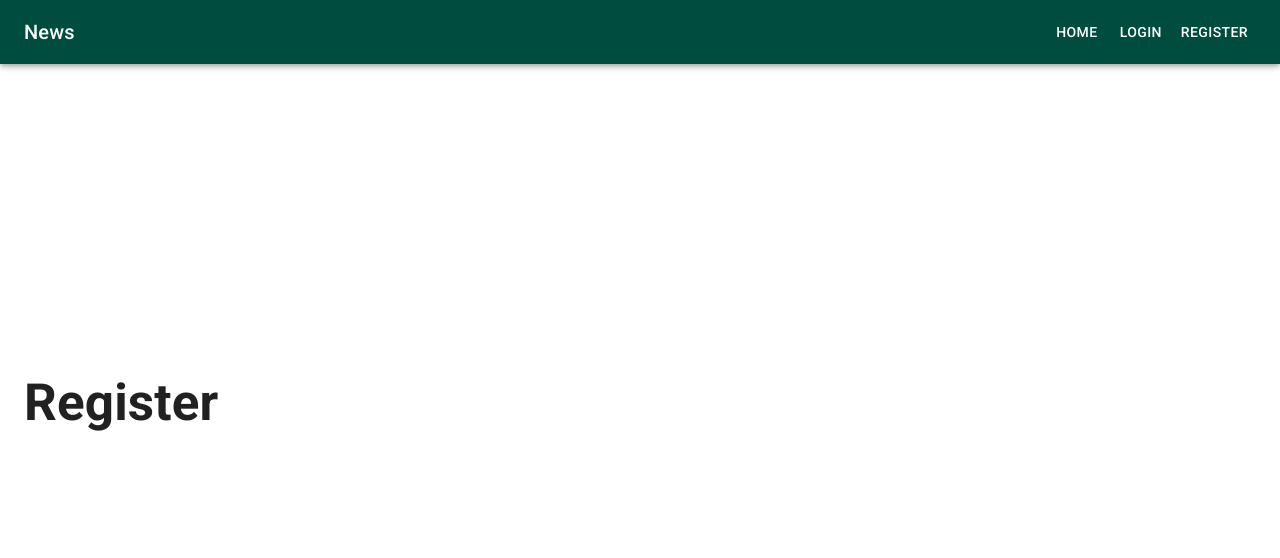
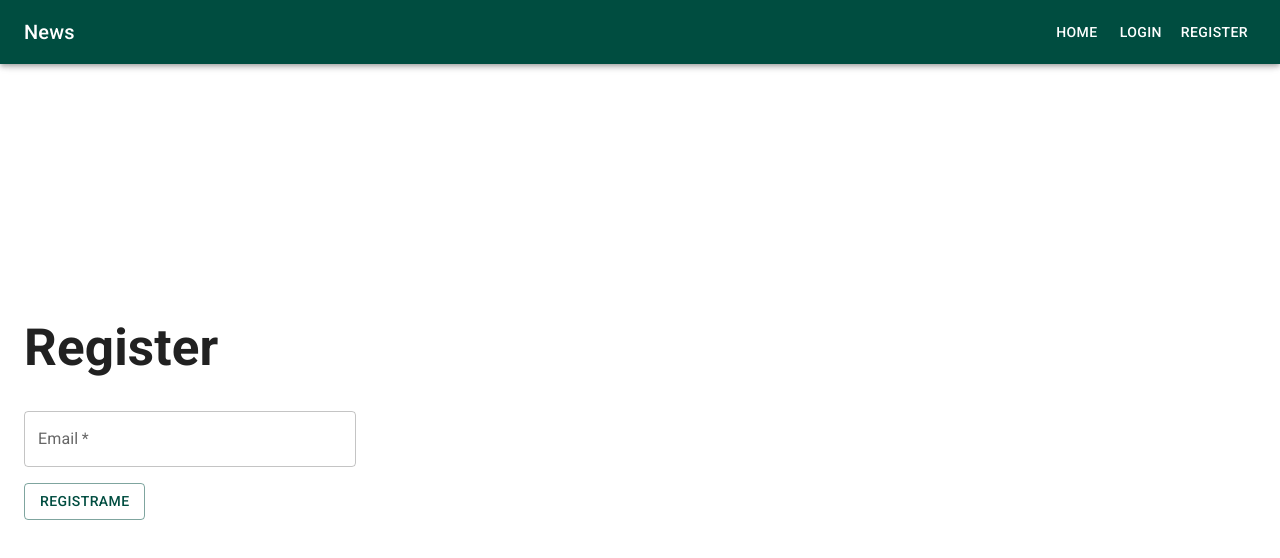
Before and after one commit to Adavidfr/styled, a React (Vite) app: page /register in a window 1280 px wide. Shown: the top 558 px of the page. Built offline with nearby package versions, Linux system fonts and the light colour scheme.

Commit message:
feat: add email form

```diff
--- a/src/pages/Register.jsx
+++ b/src/pages/Register.jsx
@@ -1,7 +1,61 @@
+import { Box, Button, TextField } from "@mui/material";
+import { useState } from "react";
+
 export default function Register() {
+  const [email, setEmail] = useState("");
+  const [error, setError] = useState({
+    error: false,
+    message: "",
+  });
+
+  const validateEmail = (email) => {
+    const regex = /^[A-Z0-9._%+-]+@[A-Z0-9.-]+\.[A-Z]{2,}$/i;
+    return regex.test(email);
+  };
+
+  const handleSubmit = (e) => {
+    e.preventDefault();
+    if (validateEmail(email)) {
+      setError({
+        error: false,
+        message: "",
+      });
+      console.log("Email correcto");
+    } else {
+      setError({
+        error: true,
+        message: "Formato de email incorrecto",
+      });
+    }
+  };
+
   return (
     <>
       <h1>Register</h1>
+      <Box
+        component="form"
+        onSubmit={handleSubmit}
+      >
+        <TextField
+          id="email"
+          label="Email"
+          type="email"
+          variant="outlined"
+          fullWidth
+          required
+          error={error.error}
+          helperText={error.message}
+          value={email}
+          onChange={(e) => setEmail(e.target.value)}
+        />
+        <Button
+          type="submit"
+          variant="outlined"
+          sx={{ mt: 2 }}
+        >
+          Registrame
+        </Button>
+      </Box>
     </>
   );
 }
```
